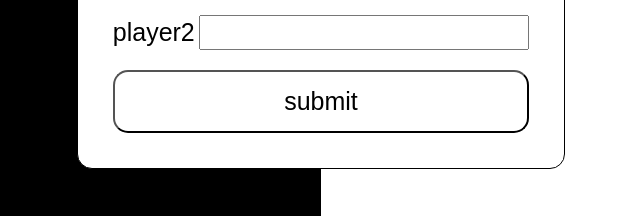
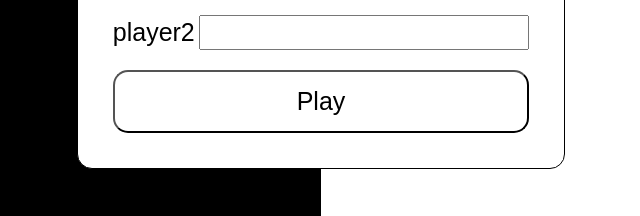
Before and after one commit to adamclasic/tictactoe-js, a plain HTML site: page index.html in a window 1280 px wide. Shown: the part 581-797 px from the top of the page, 319-959 px from the left. Drawn offline with Linux system fonts and the light colour scheme.

Commit message:
update readme

```diff
--- a/index.html
+++ b/index.html
@@ -25,7 +25,7 @@
                         <input id="name2" type="text">
                     </div>
                     <div>
-                        <input type="button" id="submitBtn" value="submit">
+                        <input type="button" id="submitBtn" value="Play">
                     </div>
                 </form>
             </div>
```
Also changed, not shown: README.md, assets/images/screen.jpg (added), assets/images/ttt.png (added).
